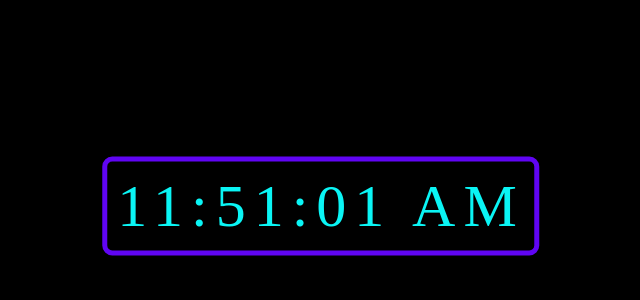
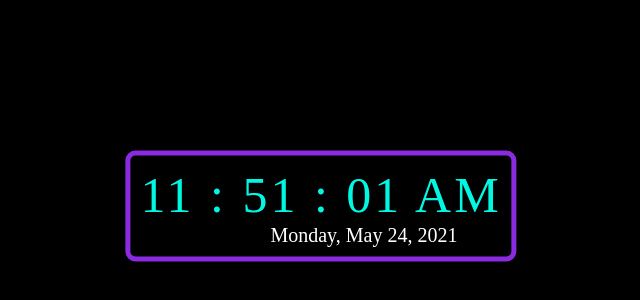
Before and after one commit to ankit3710/Watch, a plain HTML site: page index.html in a window 1280 px wide. Shown: the part 194-494 px from the top of the page, without its empty margins (319-959 px from the left). Drawn offline with Linux system fonts and the light colour scheme.

Commit message:
Add files via upload

```diff
--- a/index.html
+++ b/index.html
@@ -4,11 +4,15 @@
     <meta charset="UTF-8">
     <meta http-equiv="X-UA-Compatible" content="IE=edge">
     <meta name="viewport" content="width=device-width, initial-scale=1.0">
-    <title>Watch</title>
-    <link rel="stylesheet" type="text/css" href="style.css">
+    <title>Digital Clock</title>
+    <link type="text/css" rel="stylesheet" href="style.css">
 </head>
 <body>
-    <div id="MyClockDisplay" class="clock" onload="showTime()"></div>
-    <script type="text/javascript" src="main.js"></script>
+    <div class="clock" onload="showtime()">
+        <div id="digitalclock"></div>
+        <div id="digital"></div>
+
+    </div>
+    <script type="text/javascript" src="script.js"></script>
 </body>
 </html>
--- /dev/null
+++ b/script.js
@@ -0,0 +1,35 @@
+function showtime(){
+    var date = new Date();
+    var day = date.getDay();
+    var month = date.getMonth();
+    var date1=date.getDate();
+    var year = date.getFullYear();
+    var hour = date.getHours();
+    var minute = date.getMinutes();
+    var seconds = date.getSeconds();
+    var session="AM";
+
+    var months=["Januray","February","March","April","May","June","July","August","September","October","November","December"];
+    var days = ["Sunday","Monday","Tuesday","Wednesday","Thrusday","Friday","Saturday"];
+    var m=months[month];
+    var d=days[day];
+    if (hour==0){
+        hour=12;
+    };
+    if (hour==12){
+        session="PM";
+    };
+    if (hour > 12){
+        hour=hour-12;
+        session="PM";
+    };
+    hour = (hour < 10) ? "0" + hour : hour;
+    minute = (minute<10) ? "0" + minute:minute;
+    seconds = (seconds<10) ? "0" + seconds:seconds;
+    var time = `${hour} : ${minute} : ${seconds}  ${session}`;
+    var day1 = `${d}, ${m} ${date1}, ${year}`;
+    document.getElementById("digitalclock").innerHTML=time;
+    document.getElementById("digital").innerHTML=day1;
+    setTimeout(showtime,1000);
+};
+showtime();
--- a/style.css
+++ b/style.css
@@ -1,4 +1,4 @@
-body{
+*{
     background: black;
 }
 .clock{
@@ -6,11 +6,18 @@ body{
     top: 50%;
     left: 50%;
     transform: translateX(-50%) translateY(-50%);
-    color: rgb(10, 245, 245);
-    font-size: 60px;
-    font-family: Orbitron;
-    letter-spacing: 8px;
-    border: 5px solid rgb(96, 5, 243);
+    border : 5px solid blueviolet;
     border-radius: 10px;
     padding: 10px 10px 10px 10px;
 }
+
+#digitalclock{
+    color:rgb(0, 247, 226);
+    font-size: 50px;
+    letter-spacing: 3px;
+}
+#digital{
+    color:rgb(255, 255, 255);
+    font-size: 20px;
+    padding-left: 36%;
+}
```
